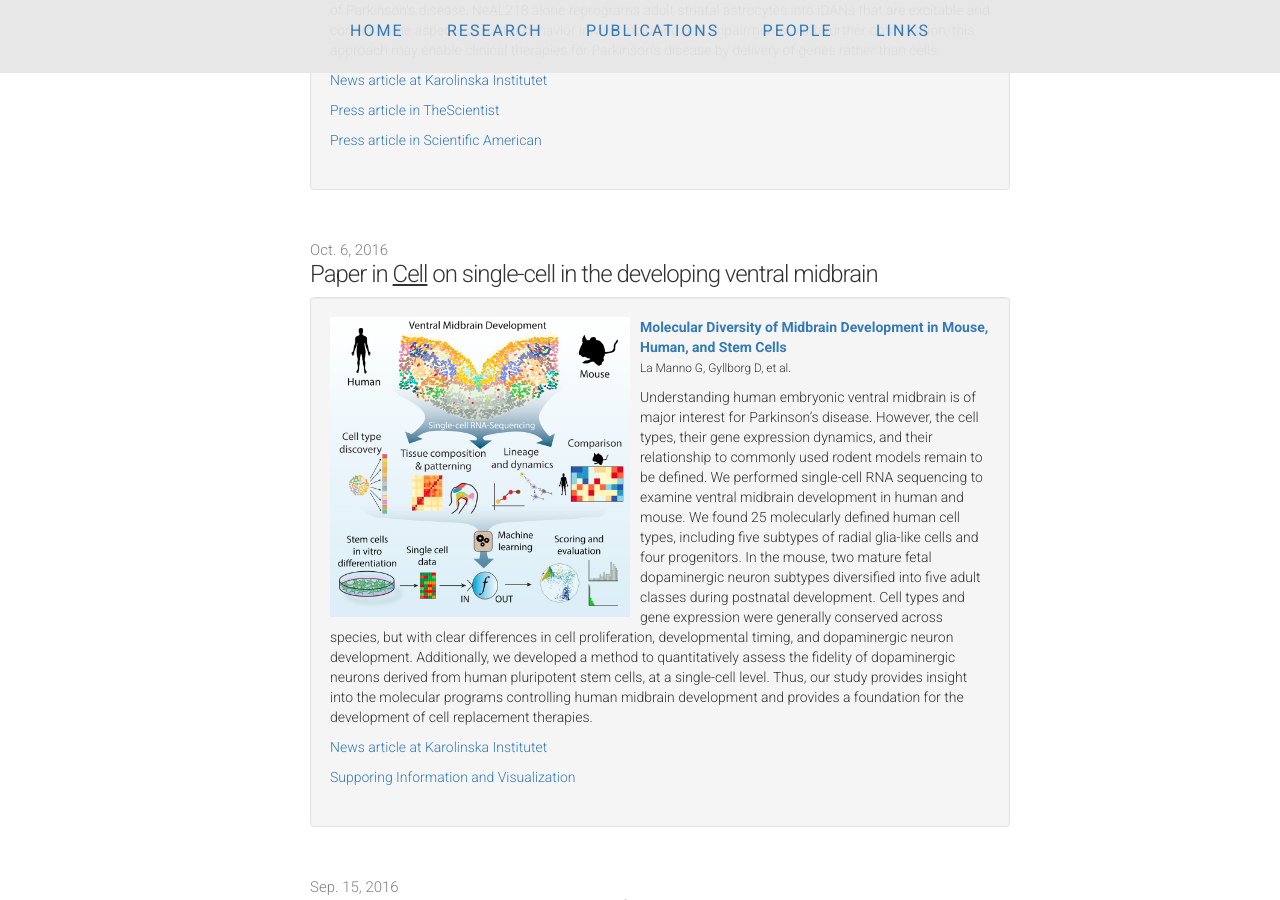
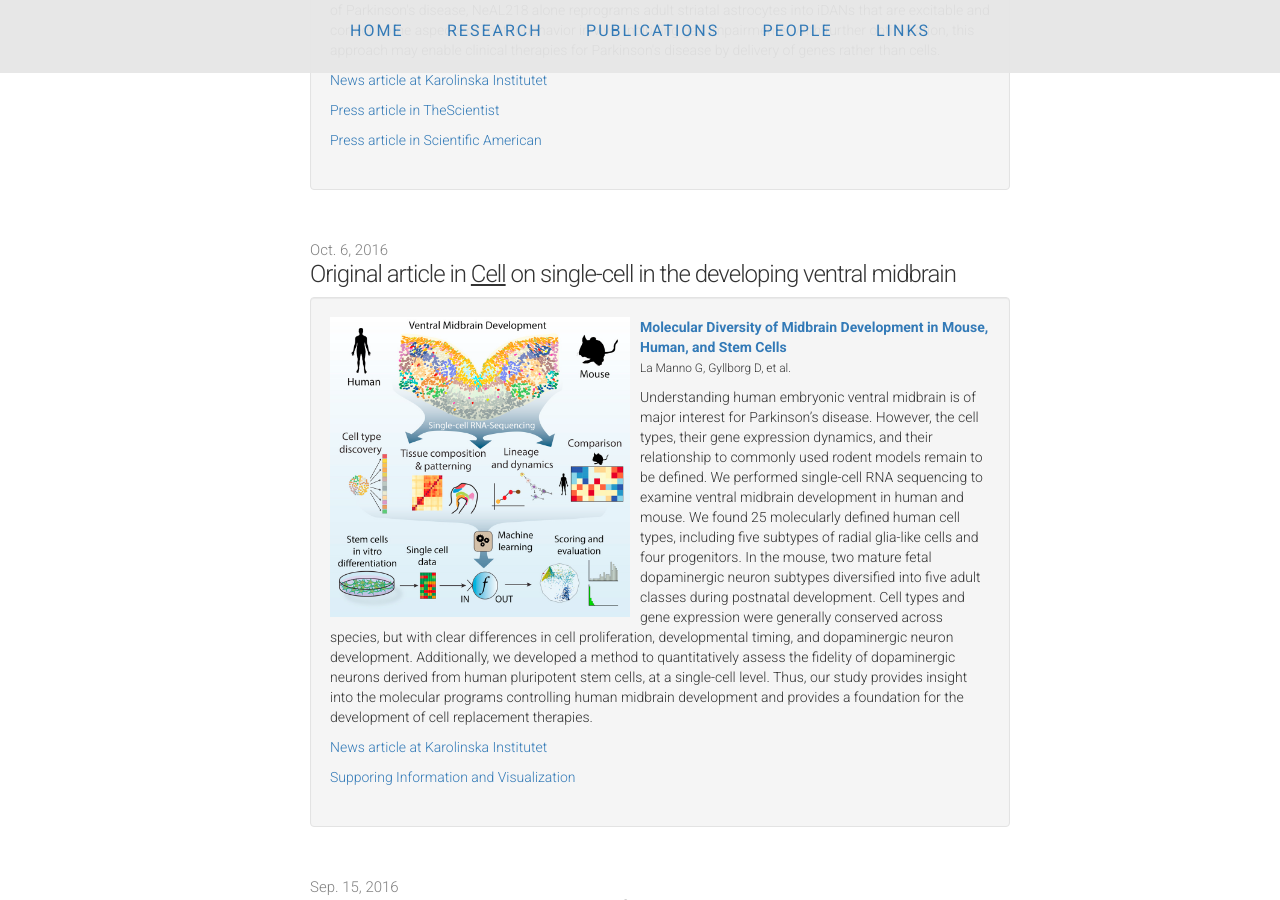
Before and after one commit to ArenasLab/arenaslab.github.io, a Jekyll site: the page index.html, which Jekyll copies as it is, in a window 1280 px wide and 900 px high, scrolled down 1727 px. Built offline with Jekyll 4.4.1, drawn with Linux system fonts in a browser that asks for light colours.

Commit message:
Update index.html

```diff
--- a/index.html
+++ b/index.html
@@ -142,7 +142,7 @@
 
           <li>
             <span class="post-date">Oct. 6, 2016</span>
-		  <span class="post-link">Paper in <u>Cell</u> on single-cell in the developing ventral midbrain</span>
+		  <span class="post-link">Original article in <u>Cell</u> on single-cell in the developing ventral midbrain</span>
           </li>
           <div class="well">
             <li class="media">
```
